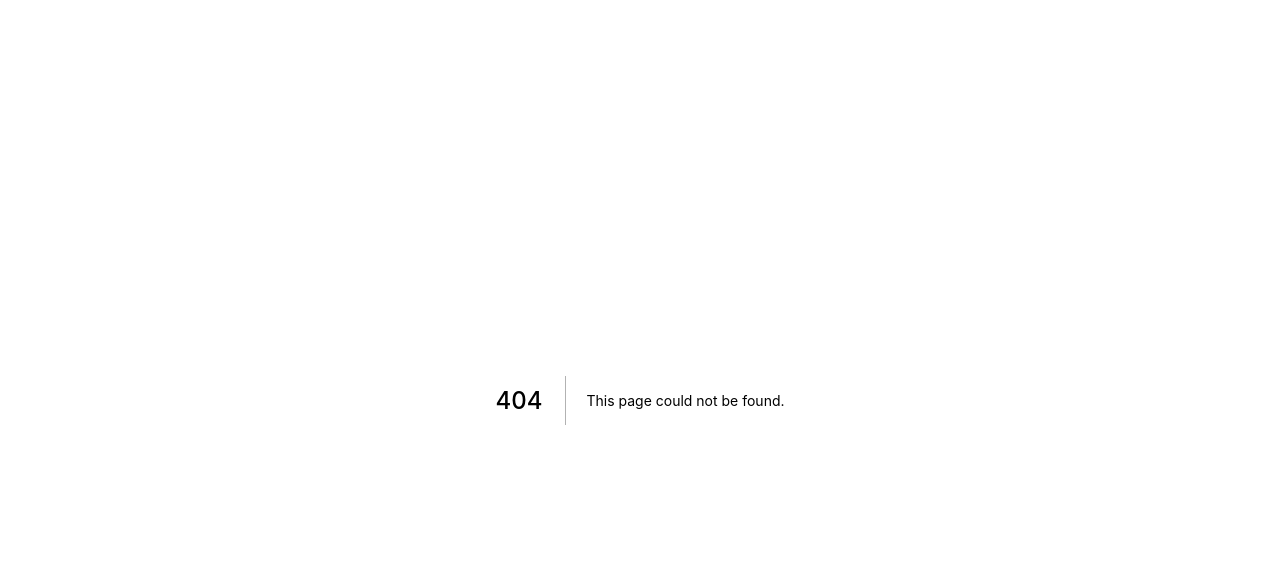
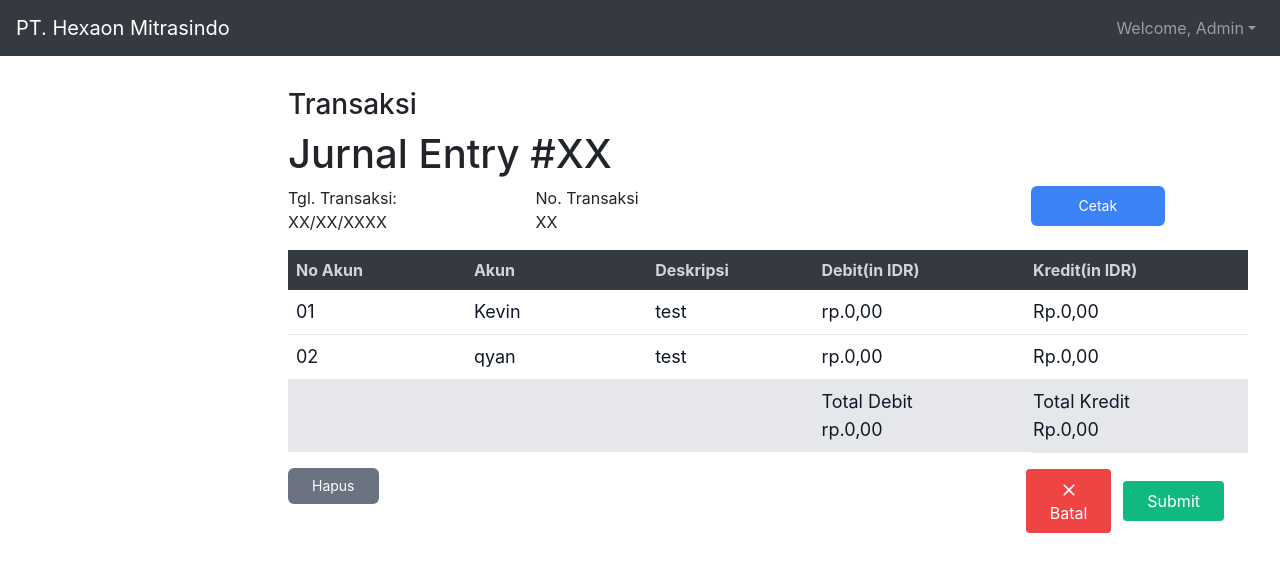
Before and after one commit to kevinprawira101/..., a Next.js app: page /jurnal/jurnal-entry in a window 1280 px wide. Before the commit this address had no page. Shown: the top 572 px of the page. Built offline with nearby package versions, Linux system fonts and the light colour scheme.

Commit message:
jurnal selesai

```diff
--- /dev/null
+++ b/pages/jurnal/create-jurnal.js
@@ -0,0 +1,94 @@
+import React from 'react'
+import Layout from '../../components/Layout'
+import {Form,Row,Col} from 'react-bootstrap'
+import AddIcon from '@material-ui/icons/Add';
+
+export default function createjurnal() {
+    return (
+        <Layout>
+            <h1>Jurnal</h1>
+            <Form>
+                <Form.Group as={Row} controlId="formPlaintext">
+                    <Form.Label column sm="2">
+                    No. Transaksi
+                    </Form.Label>
+                    <Form.Label column sm="2">
+                    Tgl.Transaksi
+                    </Form.Label>
+                </Form.Group>
+                <Form.Group as={Row} controlId="formPlaintext">
+                    <Col sm="2">
+                    <Form.Control type="text" placeholder="" />
+                    </Col>
+                    <Col sm="2">
+                    <Form.Control type="text" placeholder="" />
+                    </Col>
+                </Form.Group>
+            </Form>
+            <div className='card'>
+                <div className='card-body'>
+                <Form>
+                <Form.Group as={Row} controlId="formPlaintext">
+                    <Form.Label column sm="3">
+                    Akun
+                    </Form.Label>
+                    <Form.Label column sm="3">
+                    Deskripsi
+                    </Form.Label>
+                    <Form.Label column sm="3">
+                    Debit
+                    </Form.Label>
+                    <Form.Label column sm="3">
+                    Kredit
+                    </Form.Label>
+                </Form.Group>
+                <Form.Group as={Row} controlId="formPlaintext">
+                    <Col sm="3">
+                    <Form.Control as="select">
+                        <option>Default select</option>
+                    </Form.Control>
+                    </Col>
+                    <Col sm="3">
+                    <Form.Control type="text" placeholder="" />
+                    </Col>
+                    <Col sm="3">
+                    <Form.Control type="text" placeholder="" />
+                    </Col>
+                    <Col sm="3">
+                    <Form.Control type="text" placeholder="" />
+                    </Col>
+                </Form.Group>
+                <Form.Group as={Row} controlId="formPlaintext">
+                        <Col sm="3">
+                        <button type="button" class="focus:outline-none text-white text-sm py-2.5 px-5 rounded-md bg-blue-500 hover:bg-blue-600 hover:shadow-lg"><AddIcon fontSize="small"/> Tambah data</button>
+                        </Col>
+                        <Col sm="3">
+
+                        </Col>
+                        <Col sm="3">
+                        Total Debit <br/>
+                        Rp. 0,00
+                        </Col>
+                        <Col sm="3">
+                        Total Kredit <br/>
+                        Rp. 0,00
+                        </Col>
+
+                </Form.Group>
+                <Form.Group as={Row} controlId="formPlaintext">
+                        <Col sm="3">
+                        File Attachment
+                        <Form.File id="custom-file" label="Browse file" custom/>
+                        </Col>
+                </Form.Group>
+                </Form>
+                </div>
+            </div>
+            <div class="left-0 px-4 py-3 border-t border-gray-200 w-full flex justify-end items-center gap-3">
+            <button onclick="openModal(false)"class="bg-red-500 hover:bg-red-600 px-4 py-2 rounded text-white focus:outline-none">Batal</button>
+            <button class="bg-green-500 hover:bg-green-600 px-4 py-2 rounded text-white focus:outline-none">Submit</button>
+            </div>
+
+        </Layout>
+    )
+}
--- /dev/null
+++ b/pages/jurnal/jurnal-entry.js
@@ -0,0 +1,132 @@
+import React from 'react'
+import Layout from '../../components/Layout'
+import {Form,Row,Col,Button} from 'react-bootstrap'
+import CloseIcon from '@material-ui/icons/Close';
+
+export default function jurnalentry() {
+    return (
+        <Layout>
+            <h3>Transaksi</h3>
+            <h1>Jurnal Entry #XX</h1>
+            <Form>
+                <Form.Group as={Row} controlId="formPlaintext">
+                        <Col sm="3">
+                            Tgl. Transaksi: <br/>
+                            XX/XX/XXXX
+                        </Col>
+                        <Col sm="3">
+                            No. Transaksi <br/>
+                            XX
+                        </Col>
+                        <Col sm="3">
+                        </Col>
+                        <Col sm="3">
+                        <button type="button" class="focus:outline-none text-white text-sm py-2.5 px-5 rounded-md bg-blue-500 hover:bg-blue-600 hover:shadow-lg">Cetak</button>
+                        </Col>
+
+                </Form.Group>
+            </Form>
+            <table class="min-w-full table-auto">
+						<thead class="justify-between">
+							<tr class="bg-dark">
+								<th class="px-2 py-2">
+									<span class="text-gray-300">No Akun</span>
+								</th>
+                                <th class="px-8 py-2">
+									<span class="text-gray-300">Akun</span>
+								</th>
+								<th class="px-2 py-2">
+									<span class="text-gray-300">Deskripsi</span>
+								</th>
+								<th class="px-2 py-2">
+									<span class="text-gray-300">Debit(in IDR)</span>
+								</th>
+								<th class="px-2 py-2">
+									<span class="text-gray-300">Kredit(in IDR)</span>
+								</th>
+							</tr>
+						</thead>
+						<tbody class="bg-white divide-y divide-gray-200">
+							<tr>
+								<td class="px-2 py-2 whitespace-nowrap font-large">
+									<div class="text-lg text-gray-900">01</div>
+								</td>
+								<td class="px-8 py-2 whitespace-nowrap font-large">
+									<div class="text-lg text-gray-900">Kevin</div>
+								</td>
+								<td class="px-2 py-2 whitespace-nowrap font-large">
+									<div class="text-lg text-gray-900">test</div>
+								</td>
+                                <td class="px-2 py-2 whitespace-nowrap font-large">
+									<div class="text-lg text-gray-900">rp.0,00</div>
+								</td>
+								<td class="px-2 py-2 whitespace-nowrap font-large">
+									<div class="text-lg text-gray-900">Rp.0,00</div>
+								</td>
+							</tr>
+                            <tr>
+								<td class="px-2 py-2 whitespace-nowrap font-large">
+									<div class="text-lg text-gray-900">02</div>
+								</td>
+								<td class="px-8 py-2 whitespace-nowrap font-large">
+									<div class="text-lg text-gray-900">qyan</div>
+								</td>
+								<td class="px-2 py-2 whitespace-nowrap font-large">
+									<div class="text-lg text-gray-900">test</div>
+								</td>
+                                <td class="px-2 py-2 whitespace-nowrap font-large">
+									<div class="text-lg text-gray-900">rp.0,00</div>
+								</td>
+								<td class="px-2 py-2 whitespace-nowrap font-large">
+									<div class="text-lg text-gray-900">Rp.0,00</div>
+								</td>
+							</tr>
+                            <tr class="bg-gray-200">
+								<td class="px-2 py-2 whitespace-nowrap font-large">
+									<div class="text-lg text-gray-900"></div>
+								</td>
+								<td class="px-8 py-2 whitespace-nowrap font-large">
+									<div class="text-lg text-gray-900"></div>
+								</td>
+								<td class="px-2 py-2 whitespace-nowrap font-large">
+									<div class="text-lg text-gray-900"></div>
+								</td>
+                                <td class="px-2 py-2 whitespace-nowrap font-large">
+									<div class="text-lg text-gray-900">
+                                        Total Debit <br/>
+                                        rp.0,00
+                                    </div>
+								</td>
+								<td class="px-2 py-2 whitespace-nowrap font-large">
+									<div class="text-lg text-gray-900">
+                                        Total Kredit <br/>
+                                        Rp.0,00
+                                        </div>
+								</td>
+							</tr>
+						</tbody>
+					</table>
+
+                    <Form>
+                <Form.Group as={Row} controlId="formPlaintext">
+                        <Col sm="3">
+                        <div class="px-0 py-3">
+                            <button type="button" class="focus:outline-none text-white text-sm py-2 px-4 rounded-md bg-gray-500 hover:bg-gray-600 hover:shadow-lg">Hapus</button>
+                        </div>
+                        </Col>
+                        <Col sm="3">
+                        </Col>
+                        <Col sm="3">
+                        </Col>
+                        <Col sm="3">
+                            <div class="left-0 px-4 py-3 border-t border-gray-200 w-full flex justify-end items-center gap-3">
+                                <button onclick="openModal(false)"class="bg-red-500 hover:bg-red-600 px-4 py-2 rounded text-white focus:outline-none"><CloseIcon fontSize="small"/> Batal</button>
+                                <button class="bg-green-500 hover:bg-green-600 px-4 py-2 rounded text-white focus:outline-none">Submit</button>
+                            </div>
+                        </Col>
+
+                </Form.Group>
+            </Form>
+        </Layout>
+    )
+}
```
